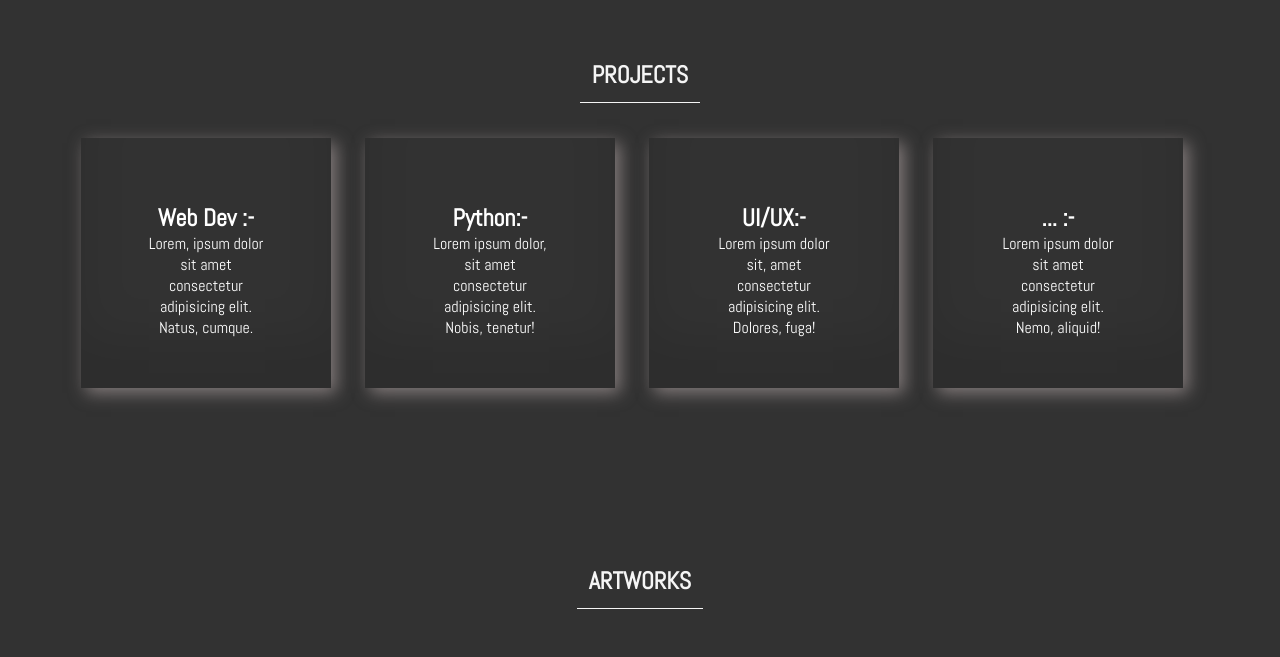
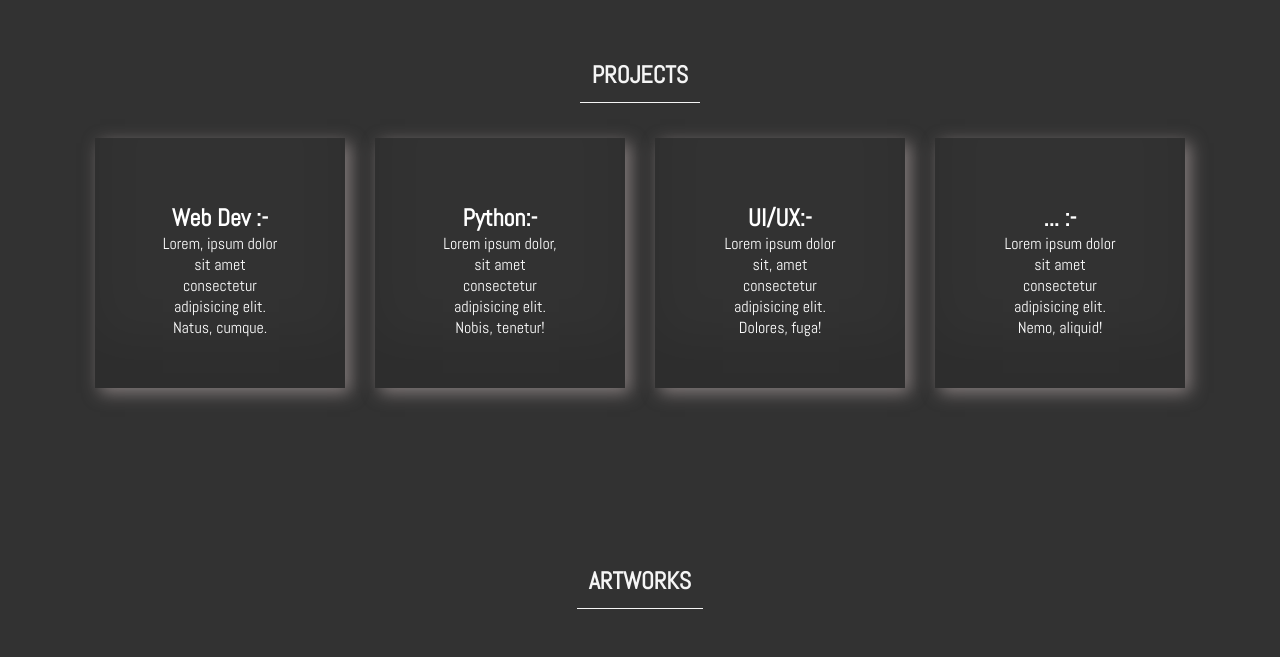
Before and after one commit to rishikesh-sonawane/SimplePortfolio, a plain HTML site: page index.html in a window 1280 px wide. Shown: the part 1720-2377 px from the top of the page. Drawn offline with Linux system fonts and the light colour scheme.

Commit message:
'commit-css-project-section'

```diff
--- a/style.css
+++ b/style.css
@@ -199,7 +199,10 @@
 
 .section {
     padding-bottom: 50px;
-    padding-left: 66px;
+    display: flex;
+    justify-content: center;
+    align-items: center;
+
 }
 
 .box-in {
```
